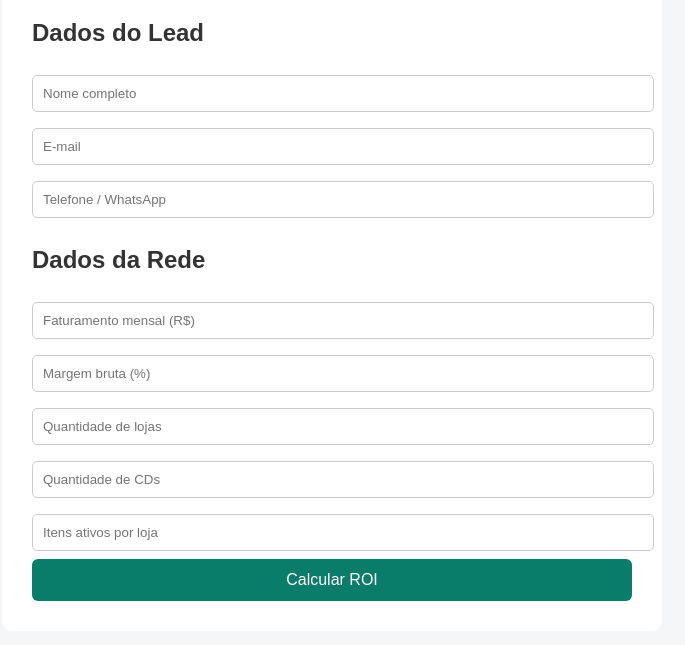
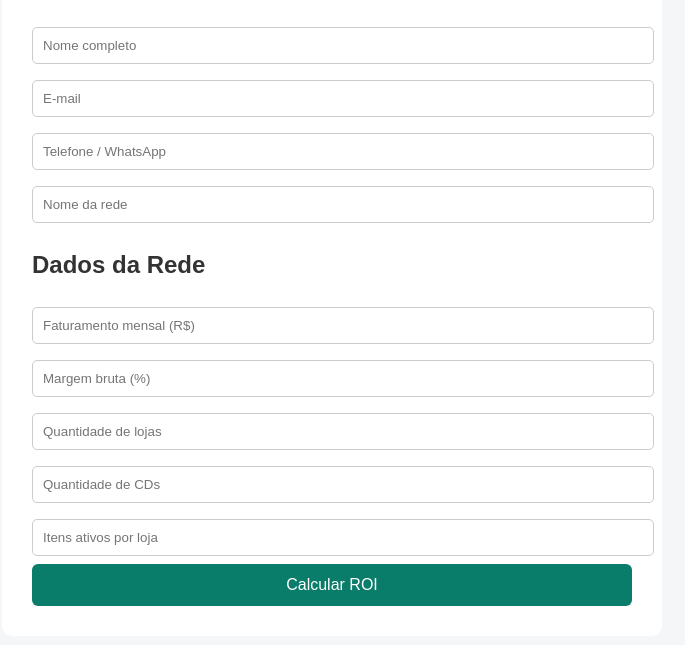
Before and after one commit to Paschoa97/calculadora-roi-kikker, a plain HTML site: page index.html in a window 1280 px wide. Shown: the part 131-776 px from the top of the page, without its empty margins (308-993 px from the left). Drawn offline with Linux system fonts and the light colour scheme.

Commit message:
Update index.html

```diff
--- a/index.html
+++ b/index.html
@@ -2,7 +2,7 @@
 <html lang="pt-BR">
 <head>
   <meta charset="UTF-8">
-  <title>Calculadora ROI - Kikker</title>
+  <title>Calculadora de ROI - Kikker</title>
   <link rel="stylesheet" href="style.css">
 </head>
 <body>
@@ -13,17 +13,19 @@
 
   <form id="roiForm">
 
-    <h2>Dados do Lead</h2>
     <input type="text" id="nome" placeholder="Nome completo" required>
     <input type="email" id="email" placeholder="E-mail" required>
     <input type="tel" id="telefone" placeholder="Telefone / WhatsApp" required>
 
+    <input type="text" id="rede" placeholder="Nome da rede" required>
+
     <h2>Dados da Rede</h2>
-    <input type="number" id="faturamento" placeholder="Faturamento mensal (R$)" required>
-    <input type="number" id="margem" placeholder="Margem bruta (%)" required>
+
+    <input type="text" id="faturamento" placeholder="Faturamento mensal (R$)" required>
+    <input type="text" id="margem" placeholder="Margem bruta (%)" required>
     <input type="number" id="lojas" placeholder="Quantidade de lojas" required>
     <input type="number" id="cds" placeholder="Quantidade de CDs" required>
-    <input type="number" id="itens" placeholder="Itens ativos por loja" required>
+    <input type="text" id="itens" placeholder="Itens ativos por loja" required>
 
     <button type="submit">Calcular ROI</button>
 
```
